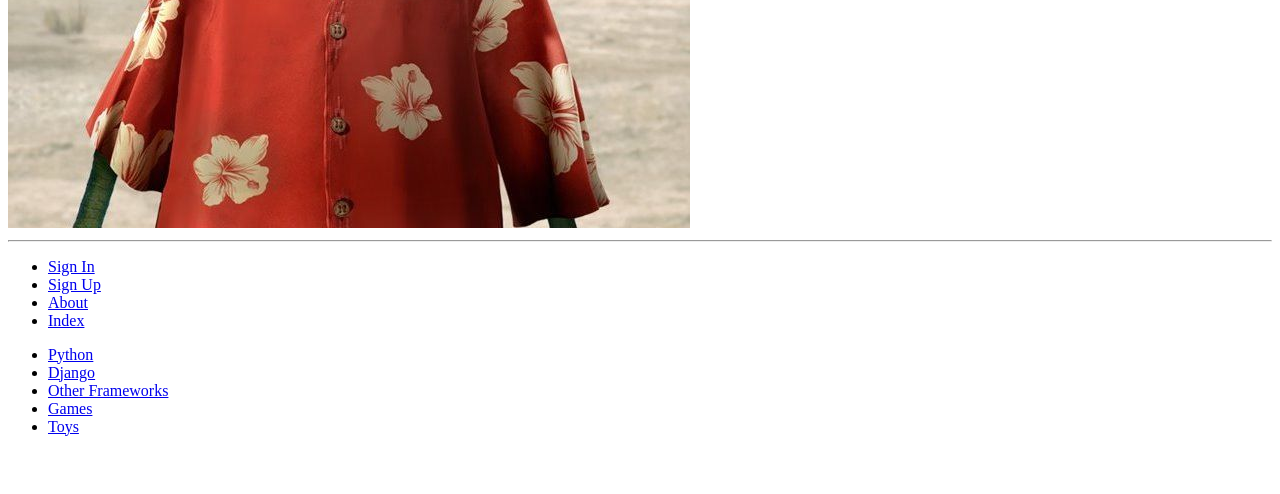
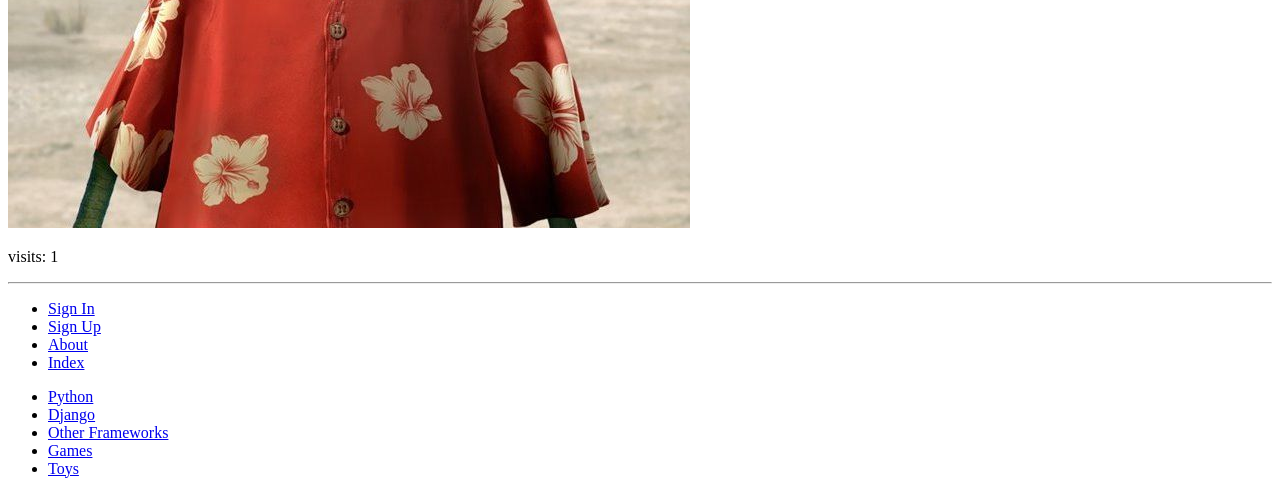
Before and after one commit to AhmadSawi/tango_with_django_project, a Django app: page /rango/ in a window 1280 px wide. Shown: the part 1224-1718 px from the top of the page. Before the commit the page ends 1660 px from the top, so only its background shows below. Run offline with Django 3.2, Linux system fonts and the light colour scheme; data comes from the database, SQL or seed files in the repository; both versions use the stored data as it was after the commit.

Commit message:
Chapter 10

```diff
--- a/rango/views.py
+++ b/rango/views.py
@@ -6,6 +6,8 @@ from django.contrib.auth import authenticate, login, logout
 from django.http import HttpResponseRedirect, HttpResponse
 from django.core.urlresolvers import reverse
 from django.contrib.auth.decorators import login_required
+from datetime import datetime
+
 
 @login_required
 def add_category(request):
@@ -54,15 +56,22 @@ def show_category(request, category_name_slug):
 
 
 def index(request):
+	request.session.set_test_cookie()
 	category_list = Category.objects.order_by('-likes')[:5]
 	page_list = Page.objects.order_by('-views')[:5]
 	context_dict = {'categories': category_list,'pages':page_list}
-	return render(request, 'rango/index.html', context_dict)
-
+	visitor_cookie_handler(request)
+	context_dict['visits'] = request.session['visits']
+	response =render(request, 'rango/index.html', context_dict);
+	return response
 def about(request):
+	if request.session.test_cookie_worked():
+		print("TEST COOKIE WORKED!")
+		request.session.delete_test_cookie()
 	context_dict = {'Ahmad': "This tutorial has been put together by Ahmad Sawi"}
+	visitor_cookie_handler(request)
+	context_dict['visits'] = request.session['visits']
 	return render(request, 'rango/about.html', context=context_dict)
-
 def register(request):
 	registered = False
 	if request.method == 'POST':
@@ -88,7 +97,6 @@ def register(request):
 				{'user_form': user_form,
 				'profile_form': profile_form,
 				'registered': registered})
-
 def user_login(request):
 	if request.method == 'POST':
 		username = request.POST.get('username')
@@ -112,3 +120,22 @@ def restricted(request):
 def user_logout(request):
 	logout(request)
 	return HttpResponseRedirect(reverse('index'))
+def visitor_cookie_handler(request):
+	visits = int(get_server_side_cookie(request, 'visits', '1'))
+	last_visit_cookie = get_server_side_cookie(request,
+											   'last_visit',
+											   str(datetime.now()))
+	last_visit_time = datetime.strptime(last_visit_cookie[:-7],
+							'%Y-%m-%d %H:%M:%S')
+	if (datetime.now() - last_visit_time).days > 0:
+		visits = visits + 1
+		request.session['last_visit'] = str(datetime.now())
+	else:
+		request.session['last_visit'] = last_visit_cookie
+	request.session['visits'] = visits
+
+def get_server_side_cookie(request, cookie, default_val=None):
+	val = request.session.get(cookie)
+	if not val:
+		val = default_val
+	return val
--- a/templates/rango/about.html
+++ b/templates/rango/about.html
@@ -15,4 +15,6 @@
 		<h1>This tutorial has been put together by Ahmad</h1>
 
 		<img src="{{ MEDIA_URL}}cat.jpg" />.
+
+		<p>visits: {{ visits }}</p>
 {% endblock %}
--- a/templates/rango/index.html
+++ b/templates/rango/index.html
@@ -1,5 +1,6 @@
 {% extends 'rango/base.html' %}
 {% load staticfiles %}
+
 
 {% block body_block %}
 <h1>Rango says...</h1>
@@ -42,4 +43,5 @@
     <div>
         <img src="{% static "images/rango.jpg" %}" alt="Picture of Rango" />
     </div>
+    <p>visits: {{ visits }}</p>
 {% endblock %}
```
Also changed, not shown: db.sqlite3, 1 other file.
